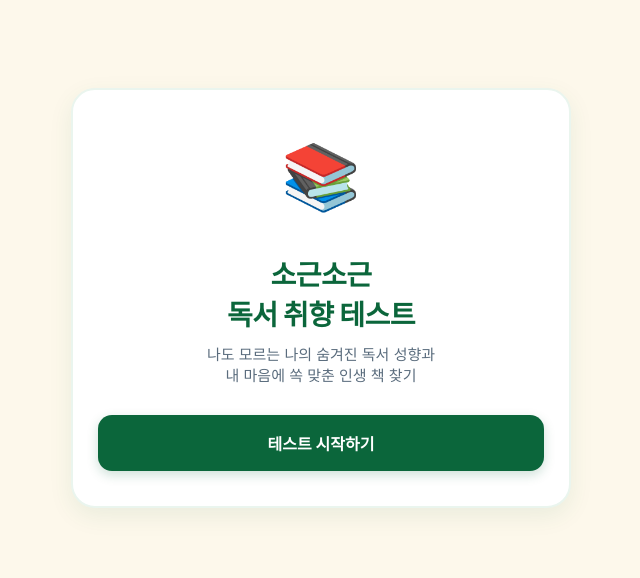
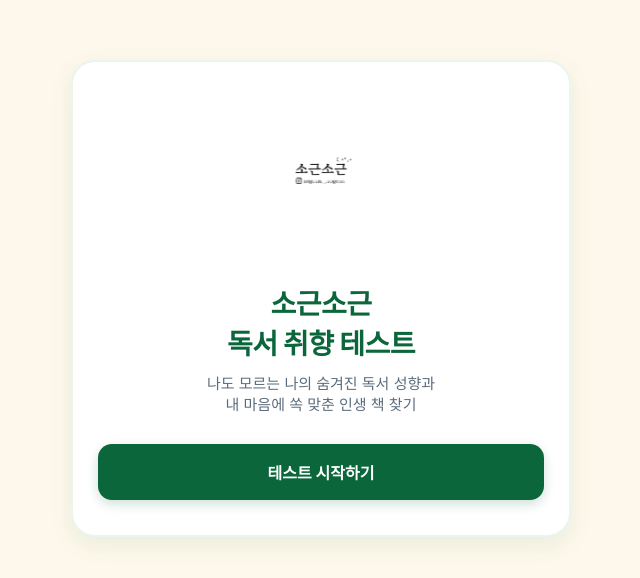
Before and after one commit to jjhunaaaaaa-a11y/book-test, a plain HTML site: page index.html in a window 1280 px wide. Shown: the part 102-680 px from the top of the page, without its empty margins (319-959 px from the left). Drawn offline with Linux system fonts and the light colour scheme.

Commit message:
Update index logo.html

```diff
--- a/index.html
+++ b/index.html
@@ -285,7 +285,7 @@
 
         <!-- 1. 시작 화면 -->
         <div id="start-screen" class="screen active">
-            <div class="main-img">📚</div>
+            <div class="main-img"><img src="logo.png" alt="로고" style="width: 120px; height: auto;"></div>
             <h1>소근소근<br>독서 취향 테스트</h1>
             <p class="subtitle">나도 모르는 나의 숨겨진 독서 성향과<br>내 마음에 쏙 맞춘 인생 책 찾기</p>
             <button class="btn" onclick="startTest()">테스트 시작하기</button>
```
